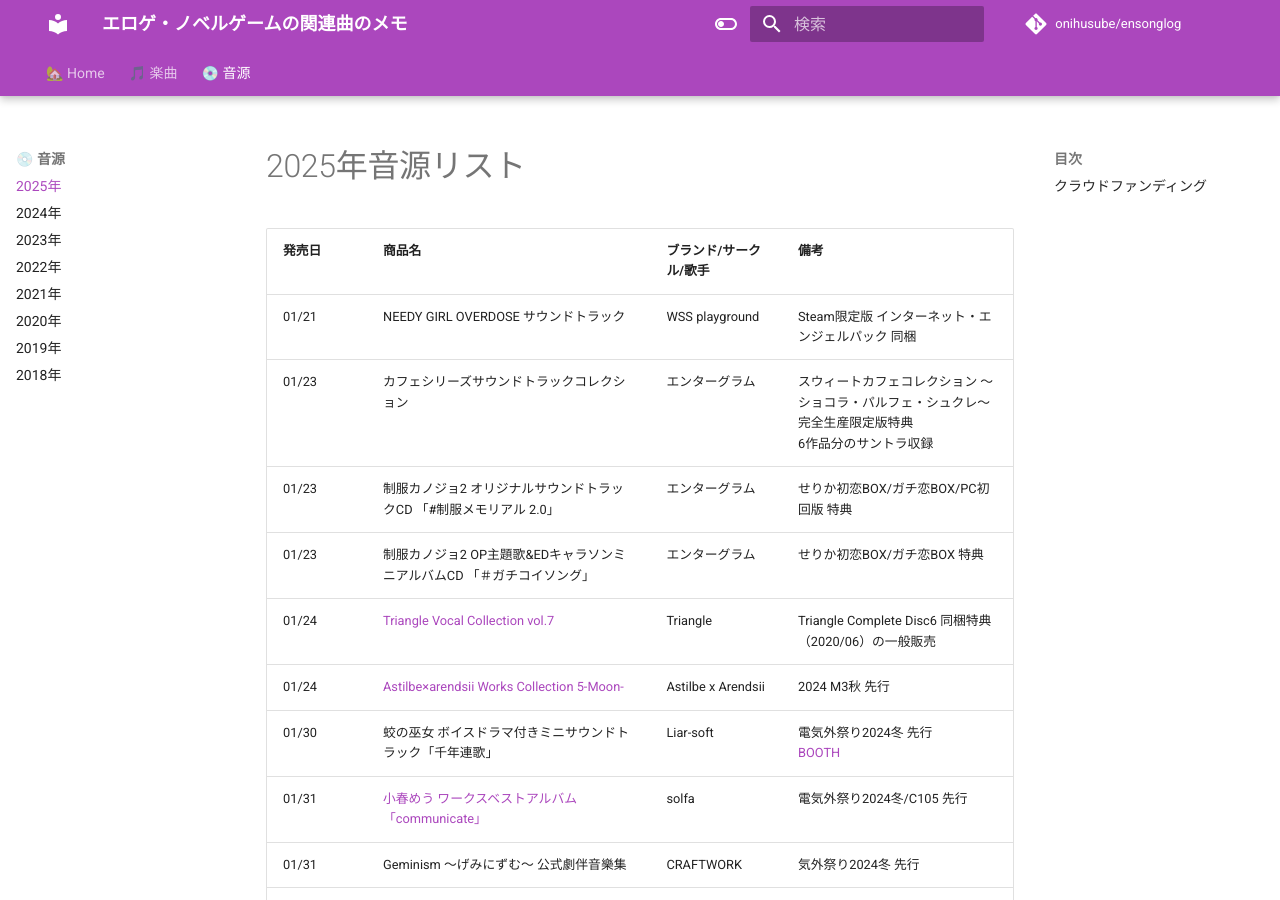
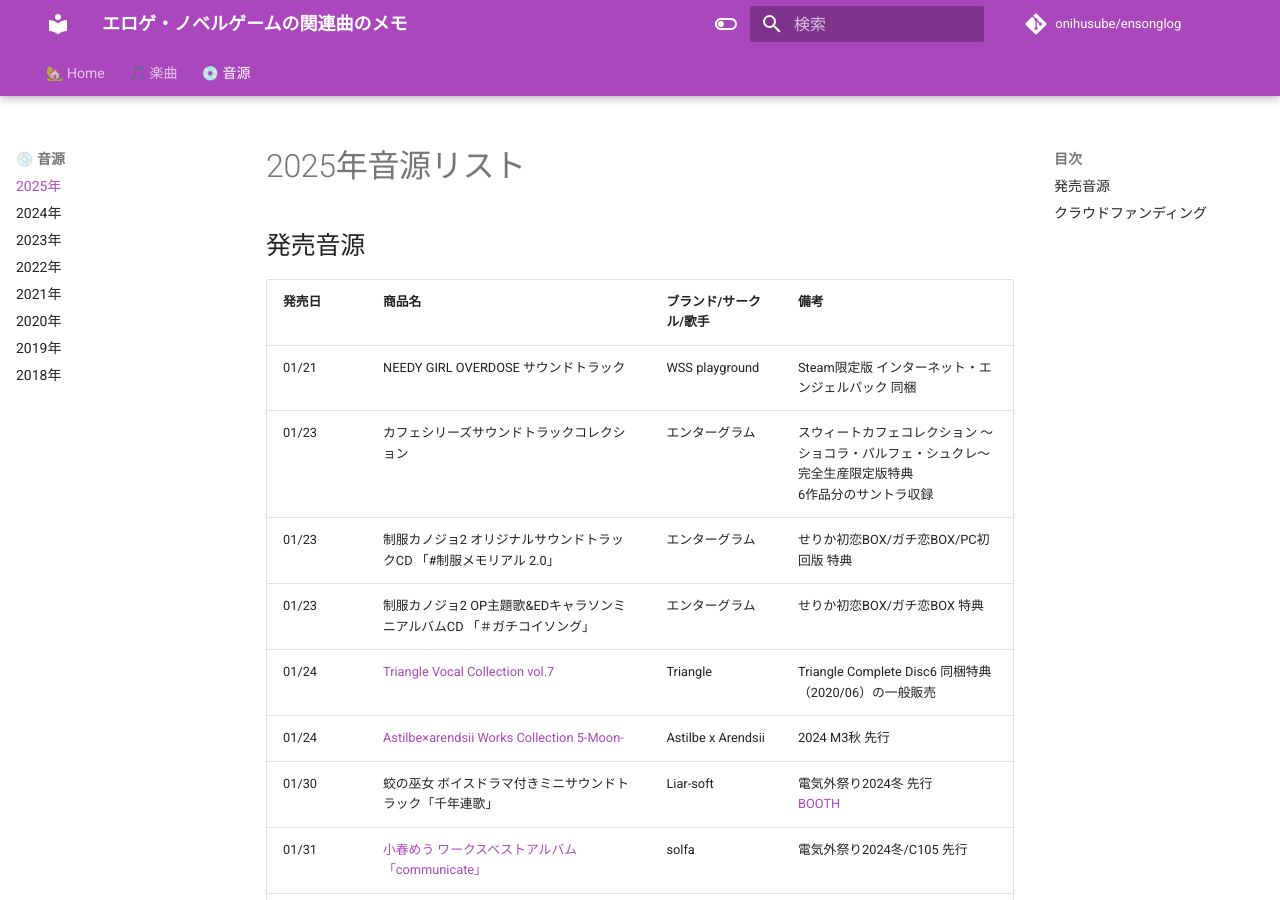
Before and after one commit to onihusube/ensonglog, an MkDocs documentation site: the page built from docs/2025/音源.md, in a window 1280 px wide and 900 px high. Built offline with MkDocs 1.6.1 and Material for MkDocs 9.7.7, drawn with Linux system fonts in a browser that asks for light colours; comment, search, counter and statistics services are not loaded.

Commit message:
レイアウト調整

```diff
--- a/docs/2025/音源.md
+++ b/docs/2025/音源.md
@@ -4,6 +4,8 @@
 ---
 
 # 2025年音源リスト
+
+## 発売音源
 
 | 発売日 | 商品名 | ブランド/サークル/歌手 | 備考 |
 |---|---|---|---|
```
